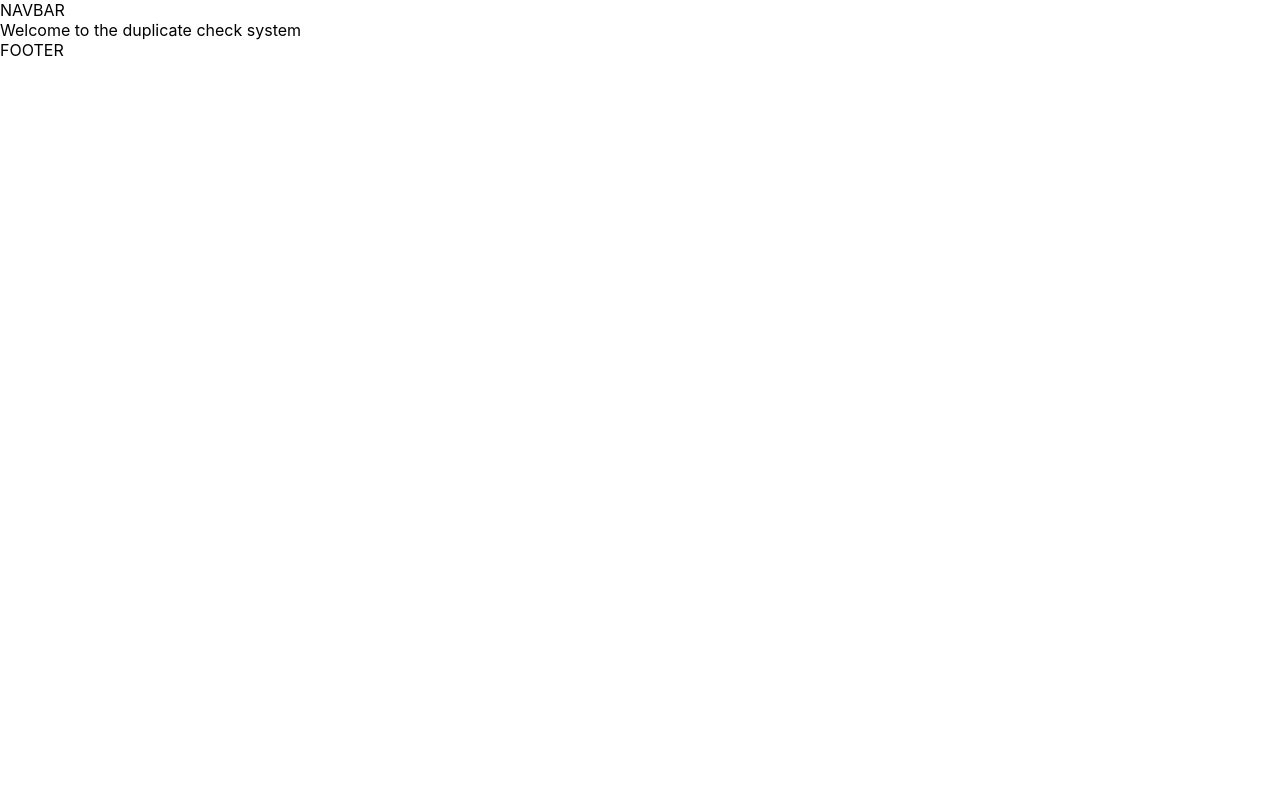
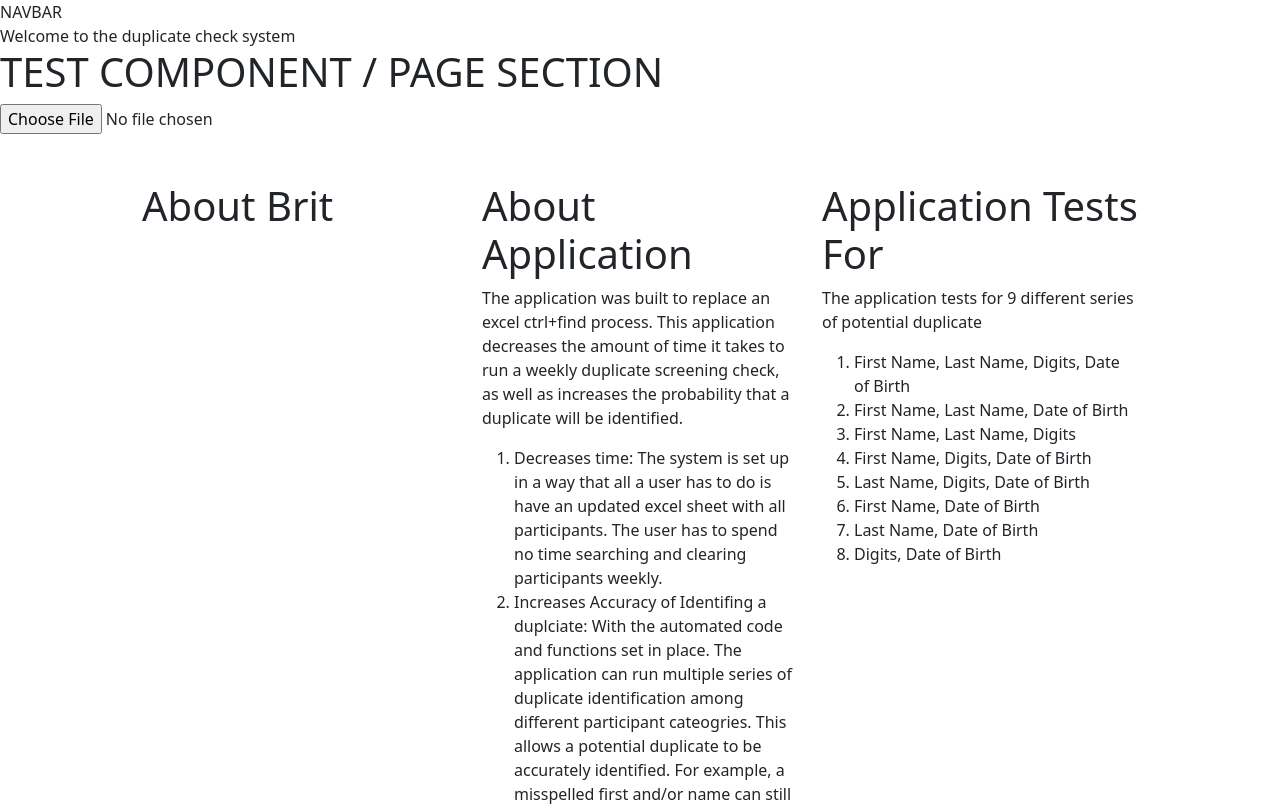
Before and after one commit to bsovic23/duplicate-check, a React (Create React App) app in the folder client/: page / in a window 1280 px wide. Shown: the top 806 px of the page. Built offline with nearby package versions, Linux system fonts and the light colour scheme.

Commit message:
added baseline format and structure

```diff
--- a/client/package.json
+++ b/client/package.json
@@ -7,6 +7,7 @@
     "@testing-library/react": "^11.1.0",
     "@testing-library/user-event": "^13.5.0",
     "bootstrap": "^5.3.0",
+    "exceljs": "^4.3.0",
     "react": "17.0.2",
     "react-dom": "17.0.2",
     "react-scripts": "5.0.1",
--- /dev/null
+++ b/client/src/components/DuplicateCheck/DuplicateCheckImport/index.js
@@ -0,0 +1,54 @@
+import React, { useState } from 'react';
+import ExcelJS from 'exceljs';
+
+const DuplicateCheckImport = () => {
+  const [tableData, setTableData] = useState(null);
+
+  const handleFileChange = async (event) => {
+    const file = event.target.files[0];
+    const workbook = new ExcelJS.Workbook();
+    await workbook.xlsx.load(file);
+
+    const worksheet = workbook.worksheets[0];
+    const data = [];
+
+    worksheet.eachRow((row, rowNumber) => {
+      const rowData = {};
+      row.eachCell((cell, colNumber) => {
+        const cellValue = cell.type === ExcelJS.ValueType.Date ? cell.value.toString() : cell.value;
+        rowData[`col${colNumber}`] = cellValue;
+      });
+      data.push(rowData);
+    });
+
+    setTableData(data);
+  };
+
+  return (
+    <div>
+      <input type="file" accept=".xlsx" onChange={handleFileChange} />
+      {tableData && (
+        <table>
+          <thead>
+            <tr>
+              {Object.keys(tableData[0]).map((key) => (
+                <th key={key}>{key}</th>
+              ))}
+            </tr>
+          </thead>
+          <tbody>
+            {tableData.map((row, index) => (
+              <tr key={index}>
+                {Object.values(row).map((value, index) => (
+                  <td key={index}>{value}</td>
+                ))}
+              </tr>
+            ))}
+          </tbody>
+        </table>
+      )}
+    </div>
+  );
+};
+
+export default DuplicateCheckImport;
--- a/client/src/pages/About.js
+++ b/client/src/pages/About.js
@@ -11,12 +11,36 @@ function About() {
                     </div>
                     <div class="col">
                         <h1>About Application</h1>
+                        <p>The application was built to replace an excel ctrl+find process. This application decreases the amount
+                            of time it takes to run a weekly duplicate screening check, as well as increases the probability that
+                            a duplicate will be identified.
+                        </p>
+                        <ol>
+                            <li>Decreases time: The system is set up in a way that all a user has to do is have an updated excel sheet
+                                with all participants. The user has to spend no time searching and clearing participants weekly.
+                            </li>
+                            <li>
+                                Increases Accuracy of Identifing a duplciate: With the automated code and functions set in place. The
+                                application can run multiple series of duplicate identification among different participant cateogries.
+                                This allows a potential duplicate to be accurately identified. For example, a misspelled first and/or
+                                name can still be identified as a duplicate. A participant giving a different name an also be correctly
+                                identified as a duplicate.
+                            </li>
+                        </ol>
                     </div>
                     <div class="col">
-                        <h1>Application Updates</h1>
-                        <p>
-                            The application will be undergoing continuous updates in order to improve functionaility
-                        </p>
+                        <h1>Application Tests For</h1>
+                        <p>The application tests for 9 different series of potential duplicate</p>
+                        <ol>
+                            <li>First Name, Last Name, Digits, Date of Birth</li>
+                            <li>First Name, Last Name, Date of Birth</li>
+                            <li>First Name, Last Name, Digits</li>
+                            <li>First Name, Digits, Date of Birth</li>
+                            <li>Last Name, Digits, Date of Birth</li>
+                            <li>First Name, Date of Birth</li>
+                            <li>Last Name, Date of Birth</li>
+                            <li>Digits, Date of Birth</li>
+                        </ol>
                     </div>
                 </div>
             </div>
--- /dev/null
+++ b/client/src/pages/Comment.js
@@ -0,0 +1 @@
+// Page that allows a user to insert a comment that is sent to me
--- a/client/src/pages/Home.js
+++ b/client/src/pages/Home.js
@@ -1,4 +1,11 @@
 import React from 'react';
+
+// TEST COMPONENT / PAGE SECTION BELOW
+
+import DuplicateCheckImport from '../components/DuplicateCheck/DuplicateCheckImport';
+import About from './About';
+
+// TEST COMPONENT / PAGE SECTION ABOVE ^^^
 
 const Home = () => {
     return(
@@ -9,6 +16,13 @@ const Home = () => {
         <section class='home-navbar'>
             Welcome to the duplicate check system
         </section>
+        <div>
+            <h1>TEST COMPONENT / PAGE SECTION </h1>
+            <DuplicateCheckImport />
+            <div>
+                <About />
+            </div>
+        </div>
         <footer class='footer'>
             FOOTER
         </footer>
```
Also changed, not shown: client/src/components/DuplicateCheck/DuplicateCheckForm/index.js (added, +33 -0 lines), client/src/pages/DuplicateCheck.js (added, +27 -0 lines), 1 other file (tests, documents, lock files or other folders).
